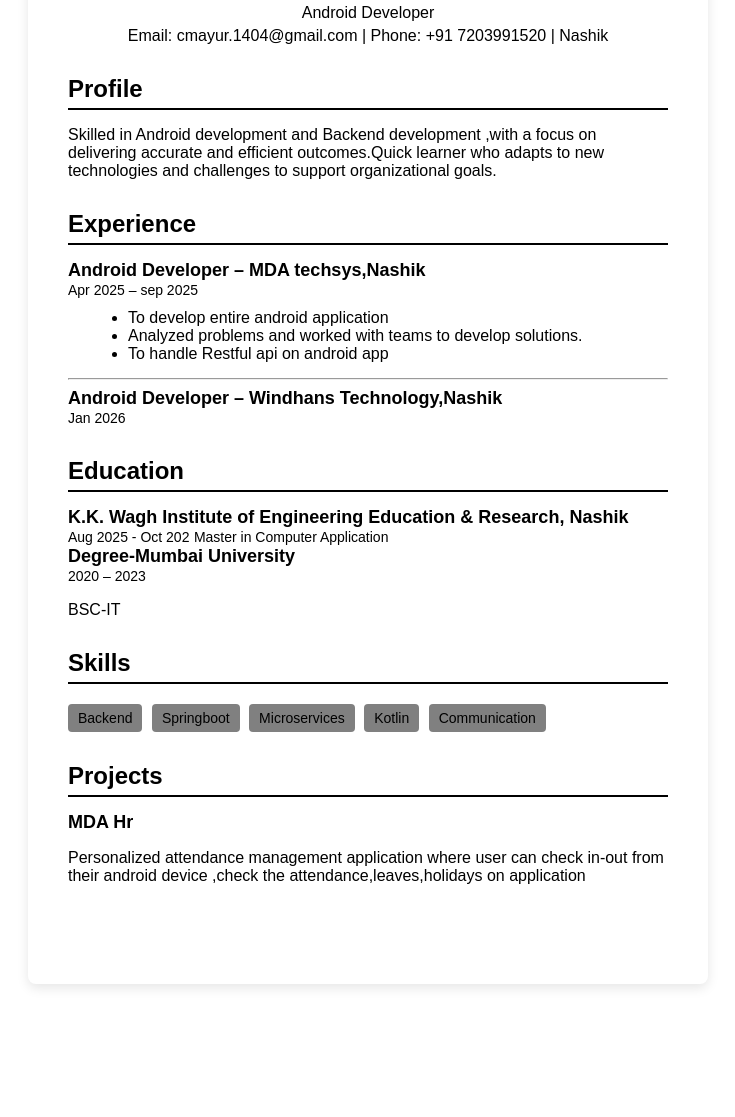
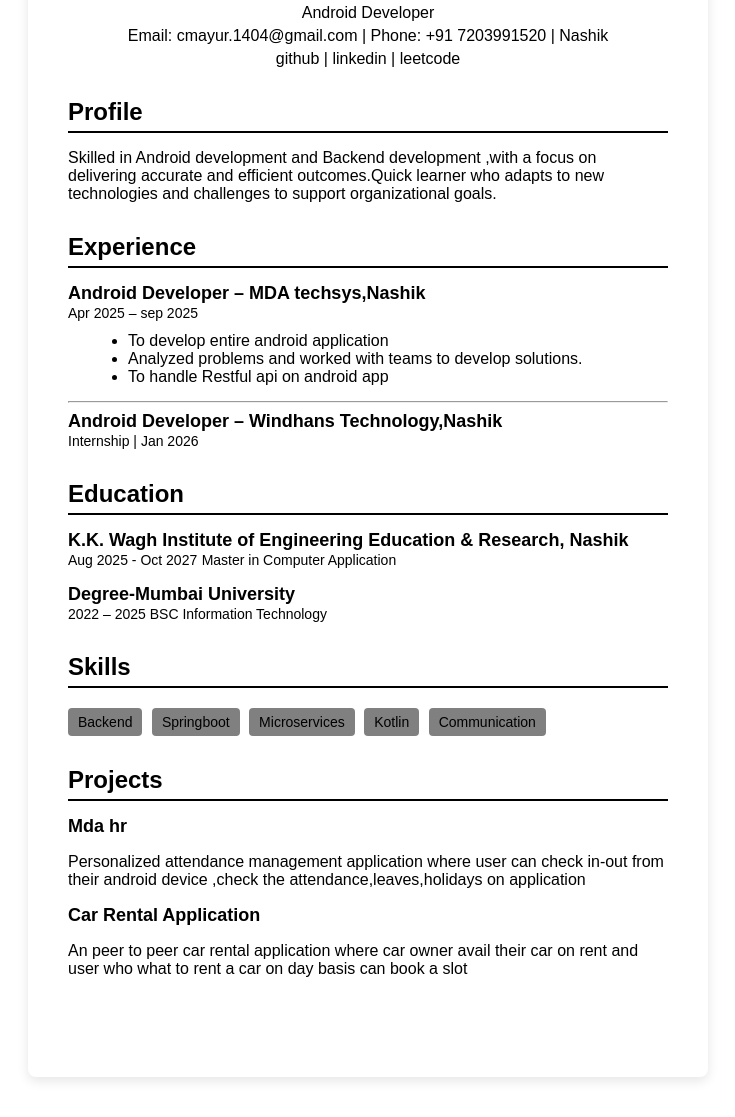
Before and after one commit to mayur0614/resume, a plain HTML site: page index.html in a window 1280 px wide. Shown: the part 123-1240 px from the top of the page, without its empty margins (272-1007 px from the left). Before the commit the page ends 1147 px from the top, so only its background shows below. Drawn offline with Linux system fonts and the light colour scheme.

Commit message:
Update index.html

```diff
--- a/index.html
+++ b/index.html
@@ -72,6 +72,10 @@
             font-size: 14px;
         }
 
+        a {
+            text-decoration: none;
+            color: black;
+        }
         footer {
             text-align: center;
             font-size: 14px;
@@ -86,6 +90,7 @@
             <h1>Mayur Chaudhari</h1>
             <p>Android Developer</p>
             <p>Email: cmayur.1404@gmail.com | Phone: +91 7203991520 | Nashik</p>
+            <p><a href="https://github.com/mayur0614">github</a> | <a href="https://www.linkedin.com/in/mayur-chaudhari-165b862b8/">linkedin</a> | <a href="https://leetcode.com/u/mayur0614/">leetcode</a></p>
         </header>
 
         <section>
@@ -109,7 +114,7 @@
             <hr>
             <div class="item">
                 <h3>Android Developer – Windhans Technology,Nashik</h3>
-                <span>Jan 2026</span>
+                <span>Internship | Jan 2026</span>
             </div>
         </section>
 
@@ -117,11 +122,14 @@
             <h2>Education</h2>
 
             <div class="item">
-                <h3> K.K. Wagh Institute of Engineering Education & Research, Nashik</h3><span style="text-align: right;">Aug 2025 - Oct 202</span>
+                <h3> K.K. Wagh Institute of Engineering Education & Research, Nashik</h3><span style="text-align: right;">Aug 2025 - Oct 2027</span>
                 <span>Master in Computer Application</span>
+                <div class="item">
+
+                </div>
                 <h3>Degree-Mumbai University</h3>
-                <span>2020 – 2023</span>
-                <p>BSC-IT</p>
+                <span>2022 – 2025 BSC Information Technology </span>
+
             </div>
         </section>
 
@@ -139,8 +147,12 @@
         <section>
             <h2>Projects</h2>
             <div class="item">
-                <h3>MDA Hr</h3>
+                <h3>Mda hr</h3>
                 <p>Personalized attendance management application where user can check in-out from their android device ,check the attendance,leaves,holidays on application</p>
+            </div>
+            <div class="item">
+                <h3>Car Rental Application</h3>
+                <p>An peer to peer car rental application where car owner avail their car on rent and user who what to rent a car on day basis can book a slot</p>
             </div>
         </section>
 
```
